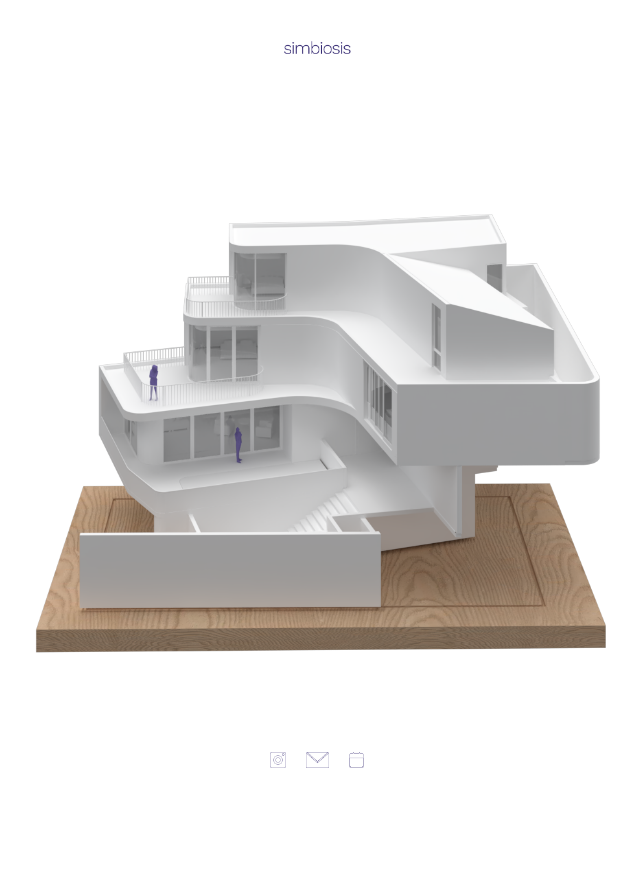
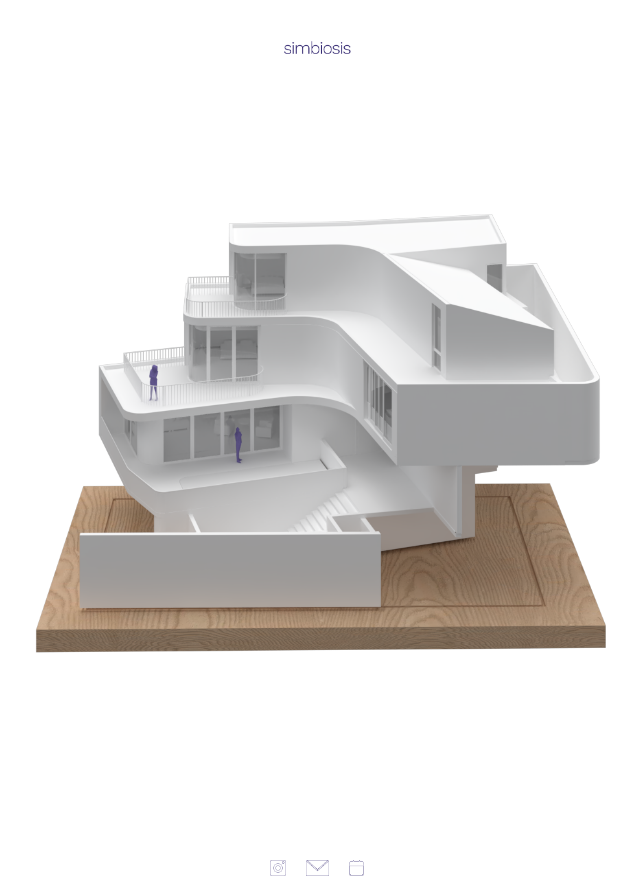
Before and after one commit to EduardoCortesL/Simbiosis, a Next.js app: page / in a window 1280 px wide. Shown: the whole page, without its empty margins (323-963 px from the left). Before the commit the page ends 800 px from the top, so only its background shows below. Built offline with nearby package versions, Linux system fonts and the light colour scheme.

Commit message:
footer not fixed

```diff
--- a/components/socials.js
+++ b/components/socials.js
@@ -9,7 +9,7 @@ let instagram = "/instagram.png";
 const Socials = () => {
 
     return (
-        <div className=''>
+        <div className='md:mt-40 mt-24'>
             <div className=" flex items-center justify-center ">
                 <div className='flex gap-5'>
                     <Link href="https://www.instagram.com/simbiosis_estudiomx/"><img className="h-4" src={instagram} /></Link>
--- a/pages/index.js
+++ b/pages/index.js
@@ -14,7 +14,7 @@ const Home = () => {
         < Gallery />
       </div>
 
-      <footer className='sticky top-[100vh] mb-8'>
+      <footer className=''>
         < Socials />
       </footer>
     </div>
```
